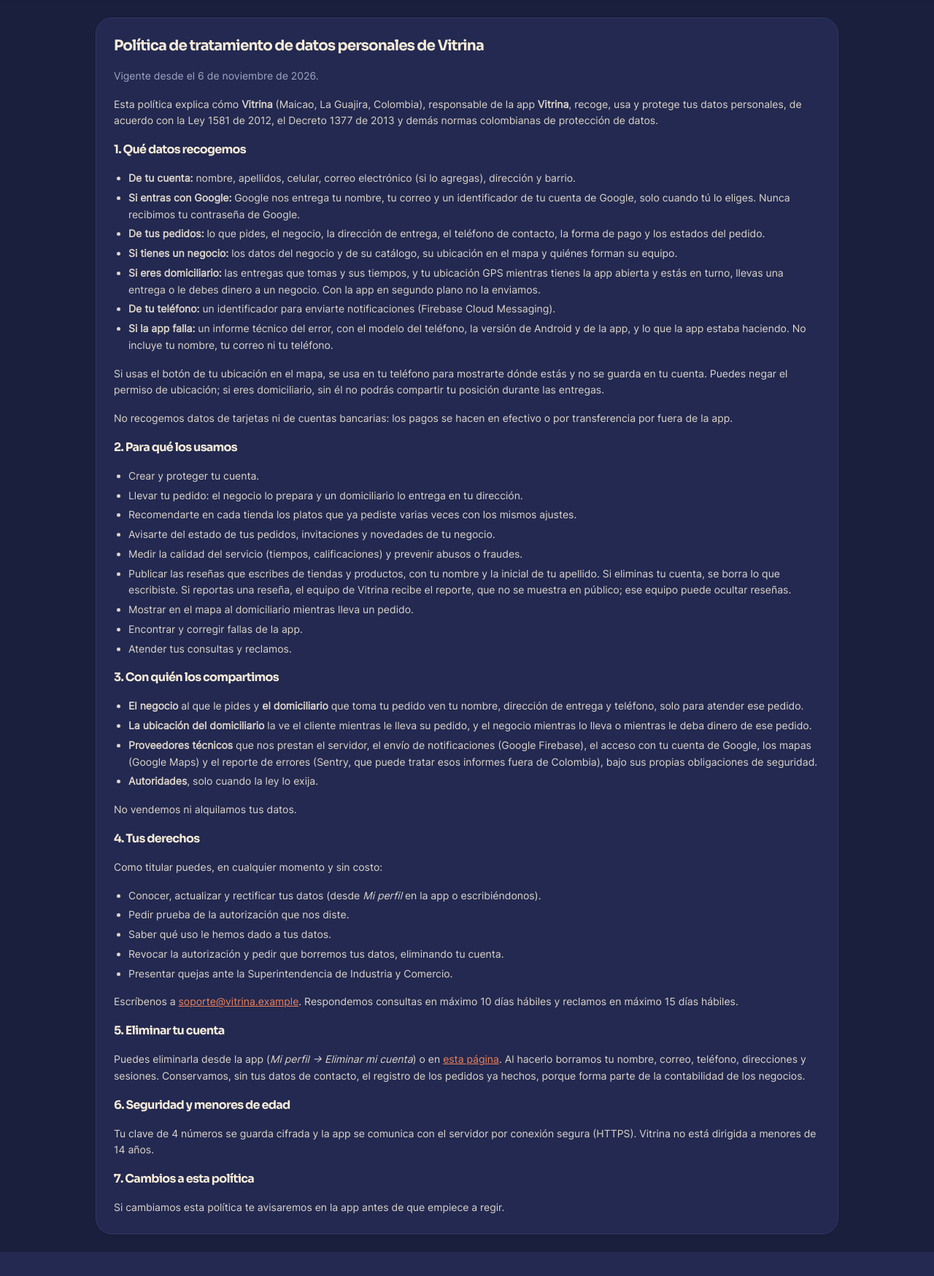
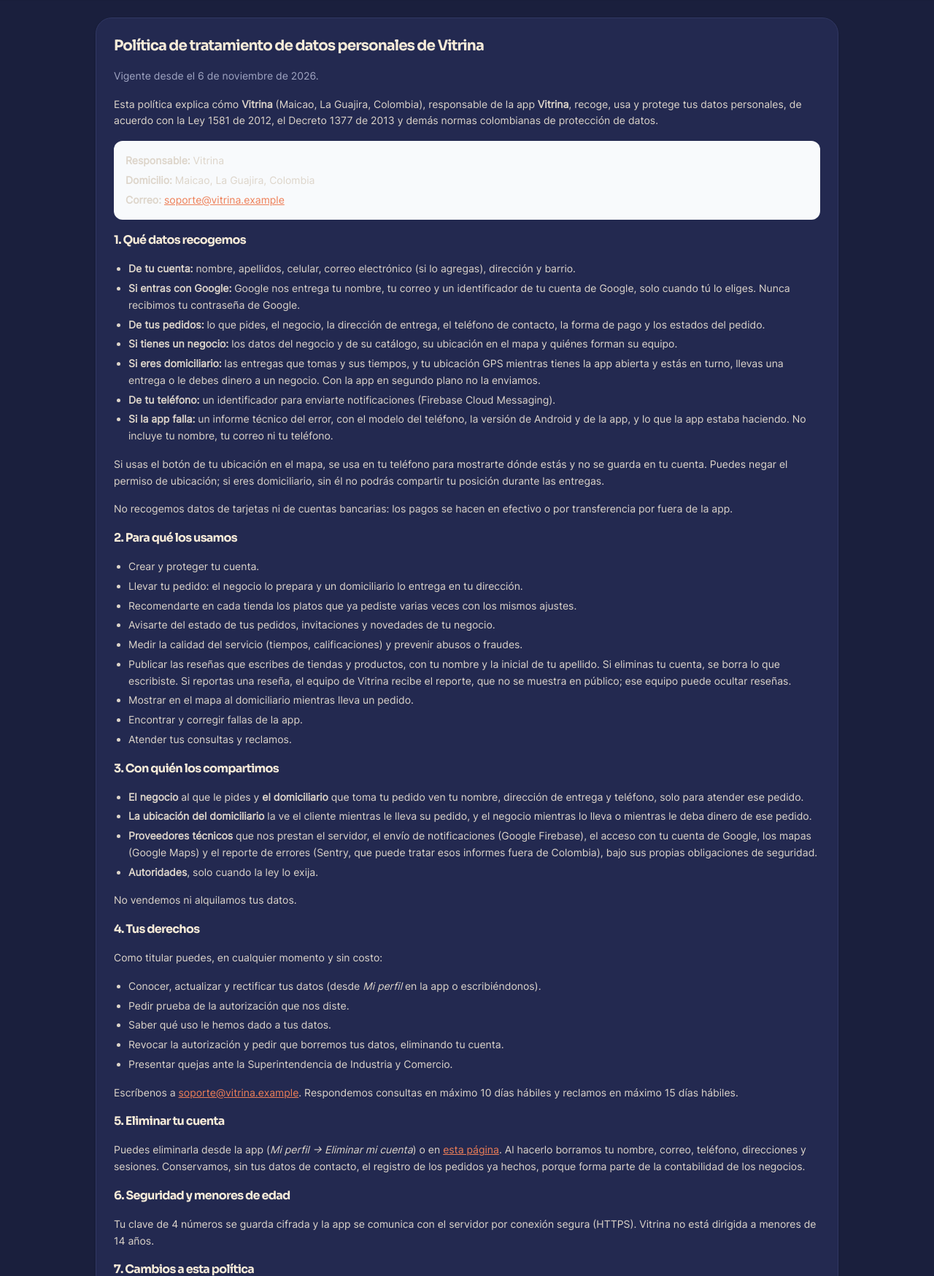
Before and after one commit to ZapataMor/comercio-app, a Laravel app: page /privacidad in a window 1280 px wide. Shown: the part 62-1810 px from the top of the page at 73% size. Before the commit the page ends 1777 px from the top, so only its background shows below. Run offline with Laravel 12, Linux system fonts and the light colour scheme; some libraries are stand-ins or nearby versions.

Commit message:
La política de privacidad muestra la dirección y el teléfono del responsable
El Decreto 1377 de 2013 (art. 13) exige que la política diga la dirección y
el teléfono del responsable. Se llenan con VITRINA_DIRECCION y
VITRINA_TELEFONO; vacíos, la página no muestra esas líneas.

Co-Authored-By: Claude Opus 5.5 <noreply@anthropic.com>

```diff
--- a/backend/config/vitrina.php
+++ b/backend/config/vitrina.php
@@ -14,6 +14,12 @@ return [
 
     'ciudad' => env('VITRINA_CIUDAD', 'Maicao, La Guajira, Colombia'),
 
+    // Dirección y teléfono del responsable. El Decreto 1377 de 2013 (art. 13)
+    // exige que la política de privacidad los muestre: llenarlos en producción.
+    // Vacíos, la política no muestra esas líneas.
+    'direccion' => env('VITRINA_DIRECCION', ''),
+    'telefono' => env('VITRINA_TELEFONO', ''),
+
     // Fotos de referencia (frente y calle a cada lado) al guardar una dirección
     // de entrega. Opcionales mientras se prueba; en producción poner true y
     // cambiar también FOTOS_OBLIGATORIAS en frontend/src/components/FotosDireccion.tsx.
--- a/backend/resources/views/publico/privacidad.blade.php
+++ b/backend/resources/views/publico/privacidad.blade.php
@@ -7,6 +7,8 @@
     $responsable = config('vitrina.responsable');
     $correo = config('vitrina.correo_contacto');
     $ciudad = config('vitrina.ciudad');
+    $direccion = config('vitrina.direccion');
+    $telefono = config('vitrina.telefono');
 @endphp
 <article class="bg-white rounded-2xl shadow p-6 space-y-4 text-sm leading-relaxed">
     <h1 class="text-xl font-bold">Política de tratamiento de datos personales de Vitrina</h1>
@@ -17,6 +19,18 @@
         <strong>Vitrina</strong>, recoge, usa y protege tus datos personales, de acuerdo con la Ley 1581 de 2012,
         el Decreto 1377 de 2013 y demás normas colombianas de protección de datos.
     </p>
+
+    <ul class="rounded-xl bg-slate-50 p-4 space-y-1">
+        <li><strong>Responsable:</strong> {{ $responsable }}</li>
+        <li><strong>Domicilio:</strong> {{ $ciudad }}</li>
+        @if (filled($direccion))
+            <li><strong>Dirección:</strong> {{ $direccion }}</li>
+        @endif
+        @if (filled($telefono))
+            <li><strong>Teléfono:</strong> {{ $telefono }}</li>
+        @endif
+        <li><strong>Correo:</strong> <a class="text-indigo-600 underline" href="mailto:{{ $correo }}">{{ $correo }}</a></li>
+    </ul>
 
     <h2 class="font-semibold text-base">1. Qué datos recogemos</h2>
     <ul class="list-disc pl-5 space-y-1">
@@ -63,7 +77,7 @@
         <li>Presentar quejas ante la Superintendencia de Industria y Comercio.</li>
     </ul>
     <p>
-        Escríbenos a <a class="text-indigo-600 underline" href="mailto:{{ $correo }}">{{ $correo }}</a>.
+        Escríbenos a <a class="text-indigo-600 underline" href="mailto:{{ $correo }}">{{ $correo }}</a>@if (filled($telefono)) o llámanos al {{ $telefono }}@endif.
         Respondemos consultas en máximo 10 días hábiles y reclamos en máximo 15 días hábiles.
     </p>
 
```
Also changed, not shown: DESPLIEGUE.md (+4 -0 lines), backend/tests/Feature/CuentaTest.php (+18 -0 lines), 1 other file.
